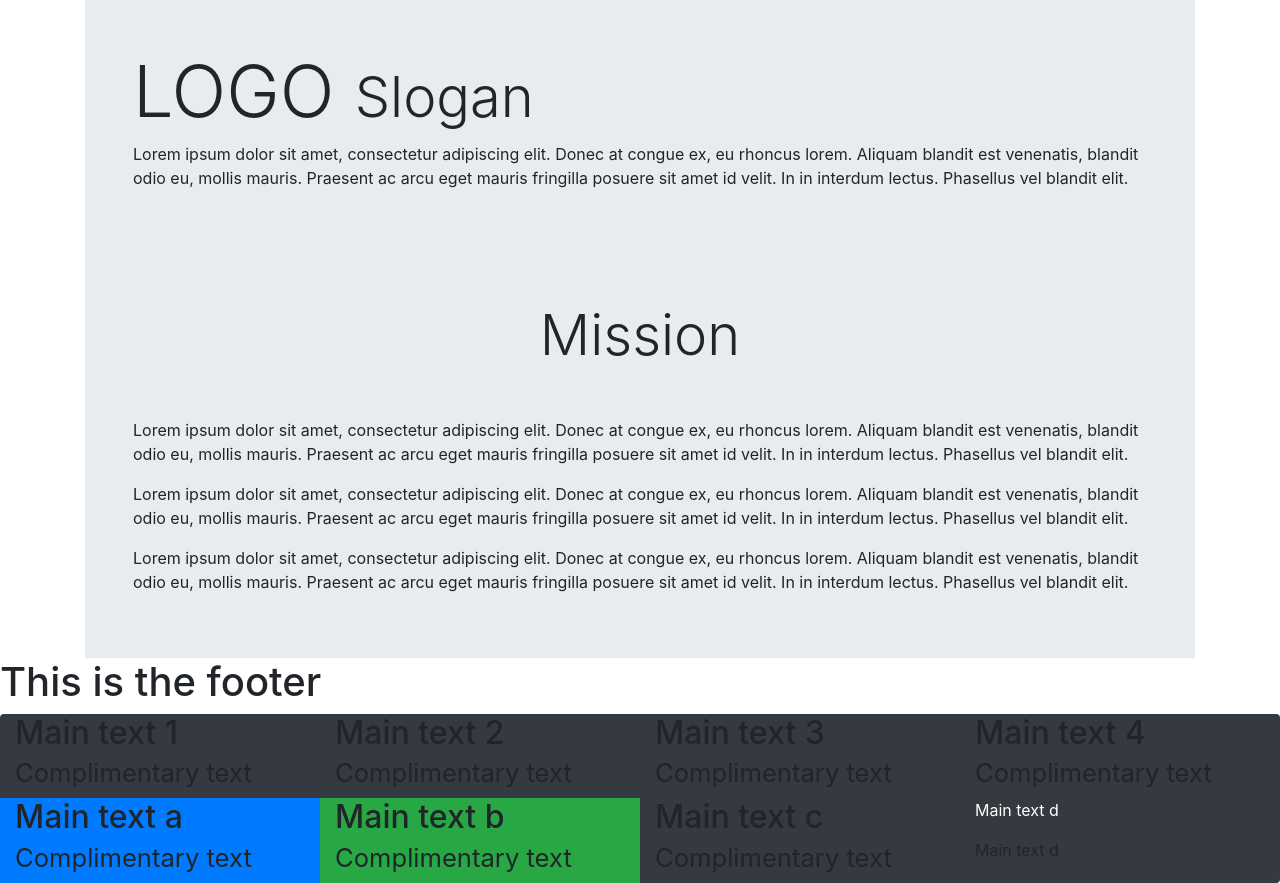
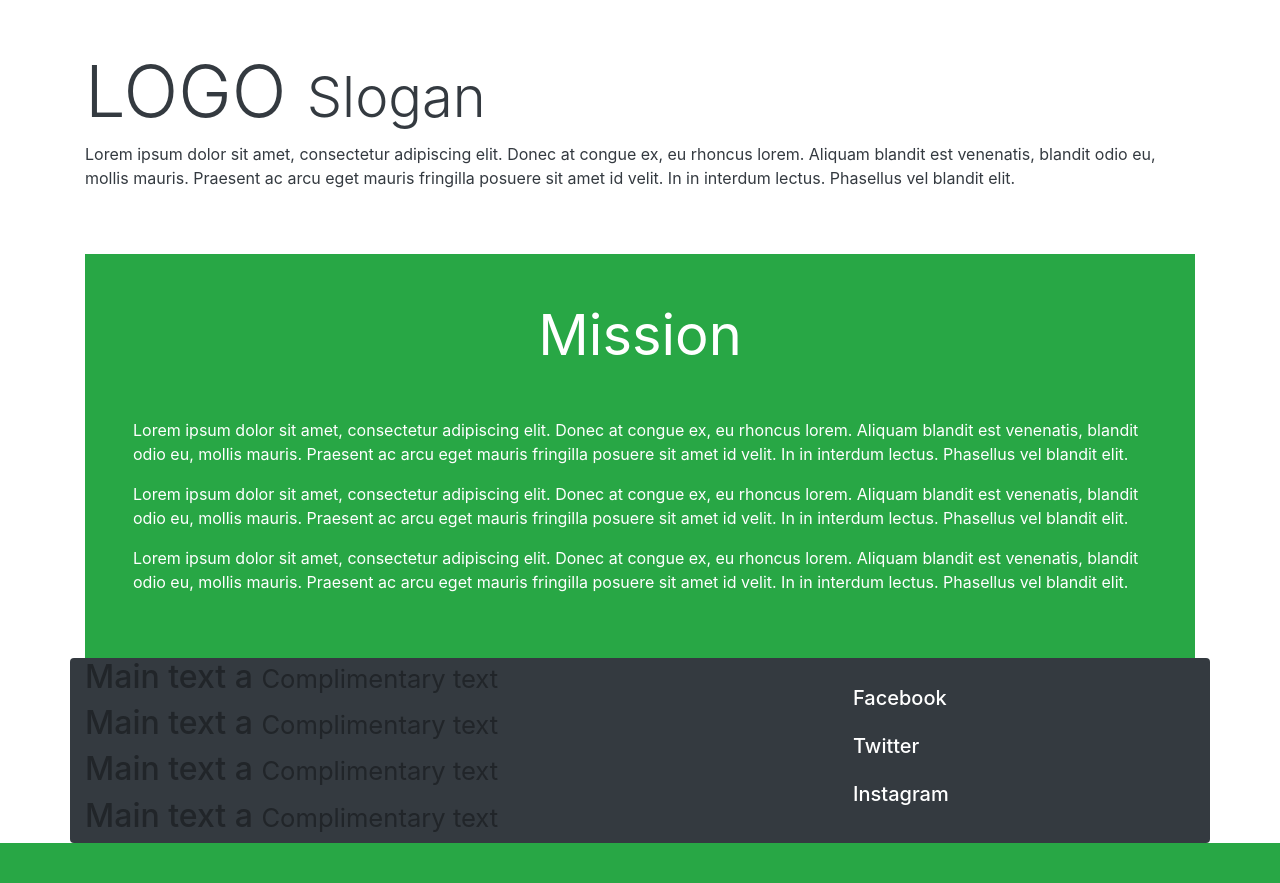
Before and after one commit to Name-Siddhartha/CropPrediction, a Flask app: page / in a window 1280 px wide. Shown: the part 56-939 px from the top of the page. After the commit the page ends 899 px from the top, so only its background shows below. Run offline with Flask 2, Linux system fonts and the light colour scheme; some libraries are stand-ins or nearby versions.

Commit message:
Footer improved

```diff
--- a/templates/footer.html
+++ b/templates/footer.html
@@ -1,19 +1,20 @@
 <footer>
-    <h1>This is the footer</h1>
+    <!-- <h1>This is the footer</h1> -->
     <div class="footer-wrapper">
         <div class="container-wrapper text-center"></div>
-            <div class="container-fluid flex-wrap align-content-stretch bg-dark text-white-75 rounded">
-                <div class="row">
-                    <div class="col"><h2 class="text-white-75">Main text 1 <small> Complimentary text</small></h2></div>
-                    <div class="col"><h2 class="text-white-75">Main text 2 <small> Complimentary text</small></h2></div>
-                    <div class="col"><h2 class="text-white-75">Main text 3 <small> Complimentary text</small></h2></div>
-                    <div class="col"><h2 class="text-white-75">Main text 4 <small> Complimentary text</small></h2></div>
-                </div>
-                <div class="row">
-                    <div class="col bg-primary"><h2 class="text-white-75">Main text a <small> Complimentary text</small></h2></div>
-                    <div class="col bg-success"><h2 class="text-white-75">Main text b <small> Complimentary text</small></h2></div>
-                    <div class="col"><h2 class="text-white-75">Main text c <small> Complimentary text</small></h2></div>
-                    <div class="col text-white-75"> <p class="text-white">Main text d</p> Main text d</div>
+            <div class="container flex-wrap align-content-stretch bg-dark text-white-75 rounded">
+                <div class="row justify-content-center">
+                    <div class="col-8">
+                        <h2 class="text-white-75">Main text a <small> Complimentary text</small></h2>
+                        <h2 class="text-white-75">Main text a <small> Complimentary text</small></h2>
+                        <h2 class="text-white-75">Main text a <small> Complimentary text</small></h2>
+                        <h2 class="text-white-75">Main text a <small> Complimentary text</small></h2>
+                    </div>
+                    <div class="col-4 align-self-center">
+                        <h5 class="text-white p-2">Facebook</h5>
+                        <h5 class="text-white p-2">Twitter</h5>
+                        <h5 class="text-white p-2">Instagram</h5>
+                    </div>
                 </div>
             </div>
         </div>
--- a/templates/form_yield.html
+++ b/templates/form_yield.html
@@ -19,7 +19,7 @@
         <input type="text" name="temp" class="form-control" placeholder='Temperature'><br>
         <input type="text" name="rn" class="form-control" placeholder='Rainfall'><br>
 
-        <input type="text" name="sow" class="form-control" laceholder='Sowing Temp'><br>
+        <input type="text" name="sow" class="form-control" placeholder='Sowing Temp'><br>
         <input type="text" name="harvest" class="form-control" placeholder='Harvest Temp'><br>
         <input type="text" name="crop" class="form-control" placeholder='crop'><br>
         <input type="text" name="year" class="form-control" placeholder='Crop_Year'><br>
--- a/templates/intro.html
+++ b/templates/intro.html
@@ -1,19 +1,19 @@
 {% extends "body.html" %}
 {% block intro %}
-<div class="container">
-    <div class="jumbotron p-5 m-0 rounded-0">
+<div class="jumbotron-fluid p-5 m-0 text-dark rounded-0">
+    <div class="container">
         <h1 class="display-3">LOGO <small class="display-4">Slogan</small></h1>
         <p>Lorem ipsum dolor sit amet, consectetur adipiscing elit. Donec at congue ex, eu rhoncus lorem. Aliquam blandit est venenatis, blandit odio eu, mollis mauris. Praesent ac arcu eget mauris fringilla posuere sit amet id velit. In in interdum lectus. Phasellus vel blandit elit.</p>
     </div>
 </div>
 
 <div class="container">
-    <div class="jumbotron p-5 m-0 rounded-0">
-        <h1 class="display-4 text-center">Mission</h1>
+    <div class="jumbotron p-5 m-0 bg-success text-dark rounded-0">
+        <h1 class="display-4 text-center text-white"><b>Mission</b></h1>
         <div class="my-5"></div>
-        <p>Lorem ipsum dolor sit amet, consectetur adipiscing elit. Donec at congue ex, eu rhoncus lorem. Aliquam blandit est venenatis, blandit odio eu, mollis mauris. Praesent ac arcu eget mauris fringilla posuere sit amet id velit. In in interdum lectus. Phasellus vel blandit elit.</p>
-        <p>Lorem ipsum dolor sit amet, consectetur adipiscing elit. Donec at congue ex, eu rhoncus lorem. Aliquam blandit est venenatis, blandit odio eu, mollis mauris. Praesent ac arcu eget mauris fringilla posuere sit amet id velit. In in interdum lectus. Phasellus vel blandit elit.</p>
-        <p>Lorem ipsum dolor sit amet, consectetur adipiscing elit. Donec at congue ex, eu rhoncus lorem. Aliquam blandit est venenatis, blandit odio eu, mollis mauris. Praesent ac arcu eget mauris fringilla posuere sit amet id velit. In in interdum lectus. Phasellus vel blandit elit.</p>
+        <p class="text-white">Lorem ipsum dolor sit amet, consectetur adipiscing elit. Donec at congue ex, eu rhoncus lorem. Aliquam blandit est venenatis, blandit odio eu, mollis mauris. Praesent ac arcu eget mauris fringilla posuere sit amet id velit. In in interdum lectus. Phasellus vel blandit elit.</p>
+        <p class="text-white">Lorem ipsum dolor sit amet, consectetur adipiscing elit. Donec at congue ex, eu rhoncus lorem. Aliquam blandit est venenatis, blandit odio eu, mollis mauris. Praesent ac arcu eget mauris fringilla posuere sit amet id velit. In in interdum lectus. Phasellus vel blandit elit.</p>
+        <p class="text-white">Lorem ipsum dolor sit amet, consectetur adipiscing elit. Donec at congue ex, eu rhoncus lorem. Aliquam blandit est venenatis, blandit odio eu, mollis mauris. Praesent ac arcu eget mauris fringilla posuere sit amet id velit. In in interdum lectus. Phasellus vel blandit elit.</p>
     </div>
 </div>
 {% endblock %}
--- a/templates/navbar.html
+++ b/templates/navbar.html
@@ -1,3 +1,4 @@
+
 <nav class="navbar navbar-expand-sm bg-dark navbar-dark ">
     <div class="container">
         <div class="container justify-content-start">
```
Also changed, not shown: templates/form_crop.html (+25 -17 lines).
